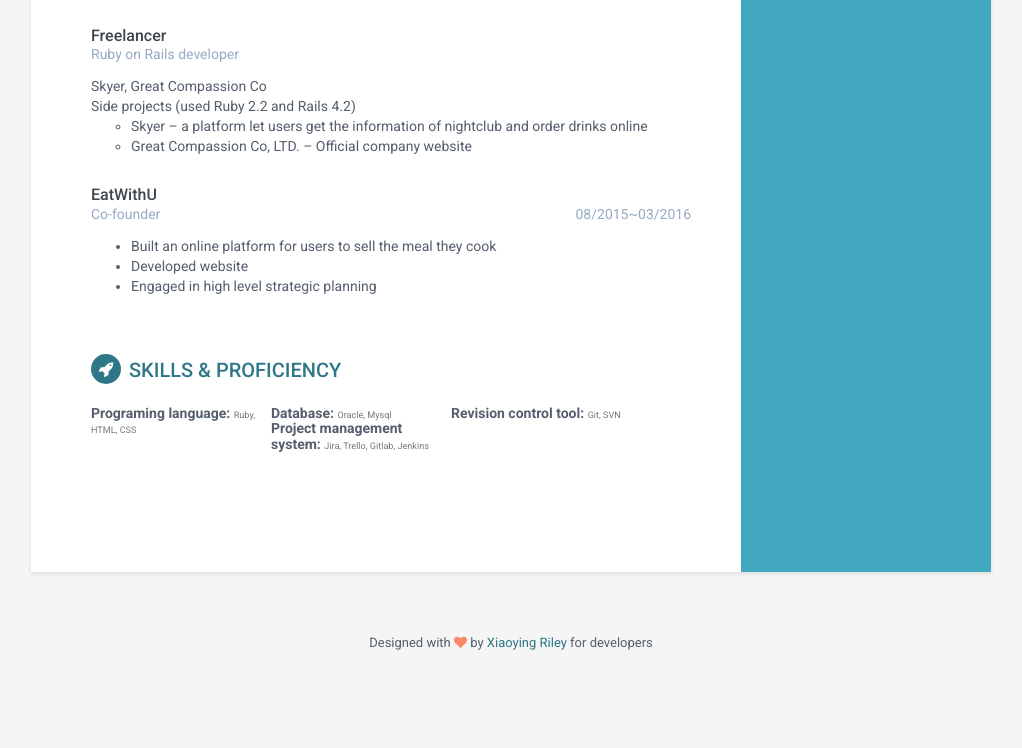
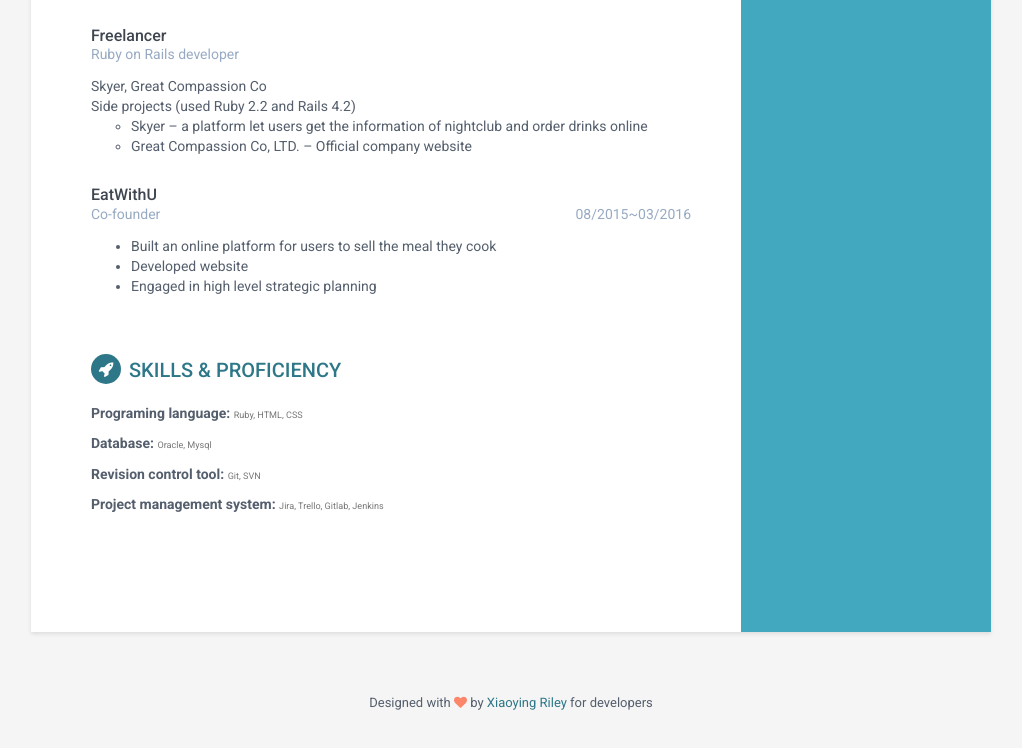
Before and after one commit to alvinpan/alvincv, a plain HTML site: page index.html in a window 1280 px wide. Shown: the part 1035-1783 px from the top of the page, without its empty margins (129-1151 px from the left). Before the commit the page ends 1749 px from the top, so only its background shows below. Drawn offline with Linux system fonts and the light colour scheme.

Commit message:
adjust typo of skill list

```diff
--- a/assets/css/styles.css
+++ b/assets/css/styles.css
@@ -287,7 +287,7 @@ p {
   .skillset .level-title {
     display: inline-block;
     float: left;
-    width: 30%;
+    /*width: 30%;*/
     margin-bottom: 0;
   }
   .skillset .level-bar {
--- a/index.html
+++ b/index.html
@@ -195,8 +195,14 @@
                 <div class="skillset">
                     <div class="item">
                         <h3 class="level-title">Programing language: <small>Ruby, HTML, CSS</small></h3>
+                    </div><!--//item-->
+                    <div class="item">
                         <h3 class="level-title">Database: <small>Oracle, Mysql</small></h3>
+                    </div><!--//item-->
+                    <div class="item">
                         <h3 class="level-title">Revision control tool: <small>Git, SVN</small></h3>
+                    </div><!--//item-->
+                    <div class="item">
                         <h3 class="level-title">Project management system: <small>Jira, Trello, Gitlab, Jenkins</small></h3>
                     </div><!--//item-->
                 </div>
```
